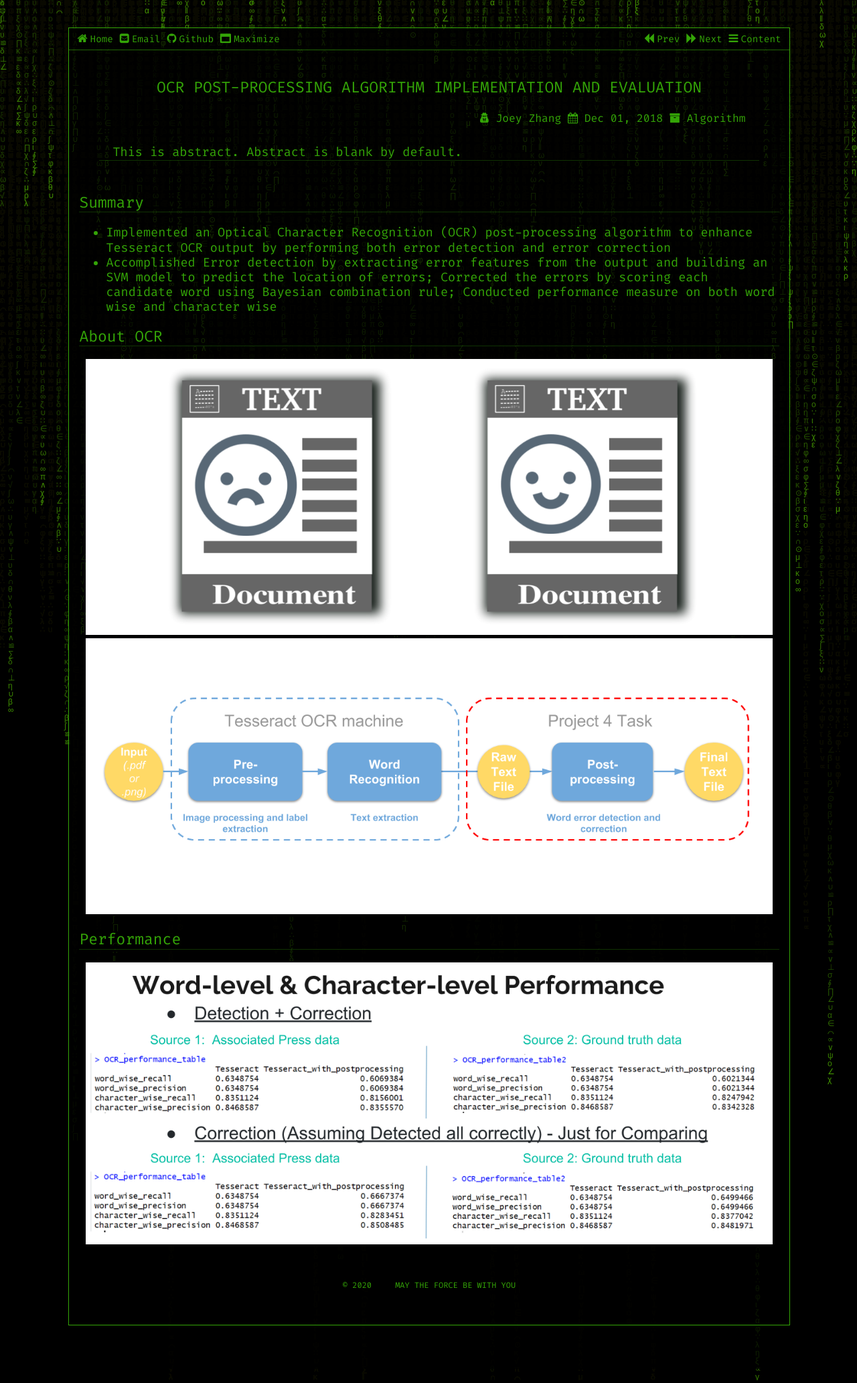
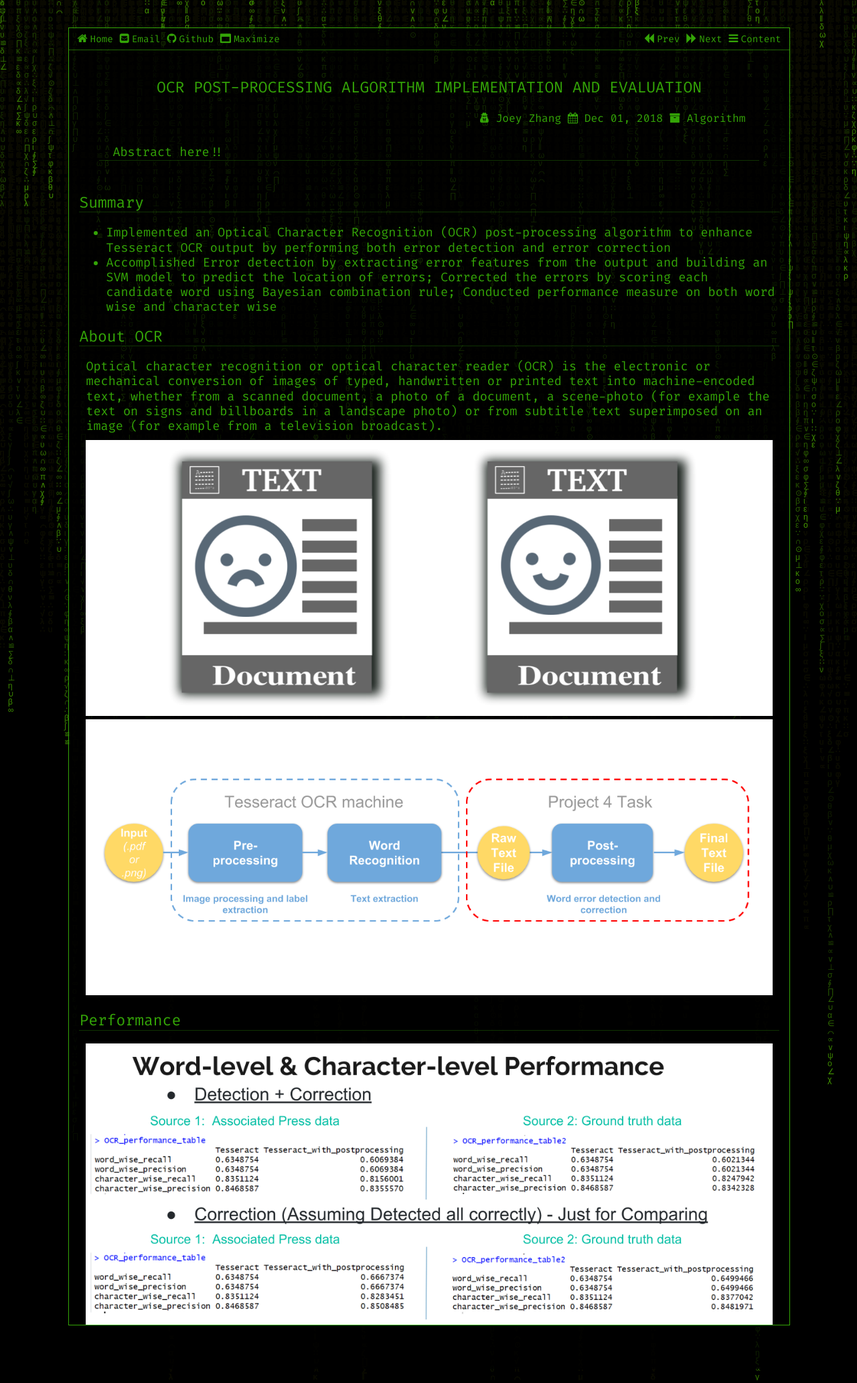
Before and after one commit to Jooooooooooey/Jooooooooooey.github.io, a Jekyll site: the page built from _posts/2019-7-16-readme.md, in a window 1280 px wide. Shown: the whole page at 67% size. Built offline with Jekyll 4.4.1, drawn with Linux system fonts in a browser that asks for light colours.

Commit message:
Update 2019-7-16-readme.md

```diff
--- a/_posts/2019-7-16-readme.md
+++ b/_posts/2019-7-16-readme.md
@@ -13,7 +13,7 @@ maximize: true
 encrypted_text: true
 toc_level: 4
 excerpt: “This is excerpt.”
-abstract: "This is abstract. Abstract is blank by default."
+abstract: "Abstract here!!"
 ---
 
 ## Summary
@@ -22,6 +22,8 @@ abstract: "This is abstract. Abstract is blank by default."
 * Accomplished Error detection by extracting error features from the output and building an SVM model to predict the location of errors; Corrected the errors by scoring each candidate word using Bayesian combination rule; Conducted performance measure on both word wise and character wise
 
 ## About OCR
+Optical character recognition or optical character reader (OCR) is the electronic or mechanical conversion of images of typed, handwritten or printed text into machine-encoded text, whether from a scanned document, a photo of a document, a scene-photo (for example the text on signs and billboards in a landscape photo) or from subtitle text superimposed on an image (for example from a television broadcast).
+
 ![img-smpl]({{site.url}}{{site.baseurl}}{{site.assets_path}}/img/intro.png)
 ![img-smpl]({{site.url}}{{site.baseurl}}{{site.assets_path}}/img/ocr_flowchart.png)
 
```
